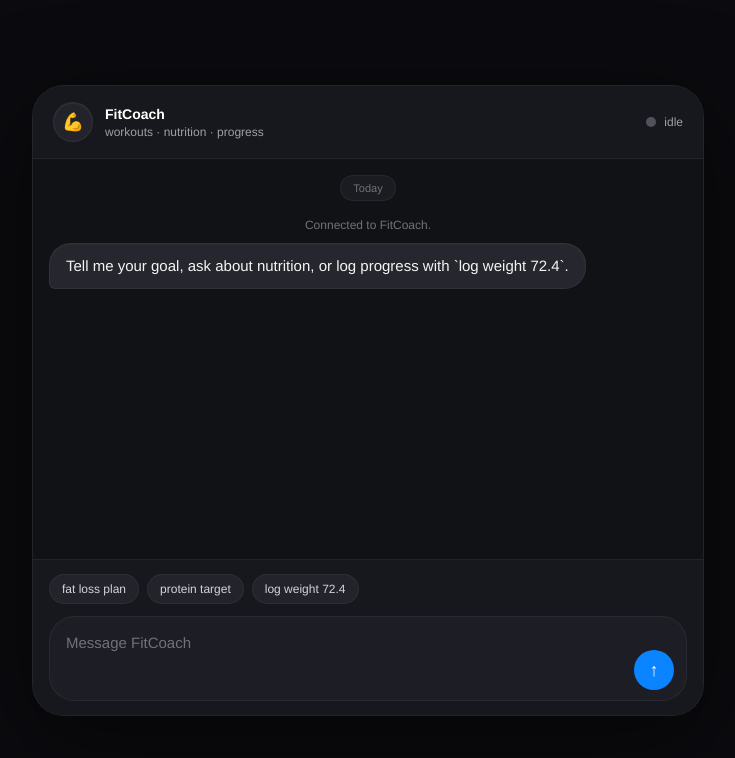
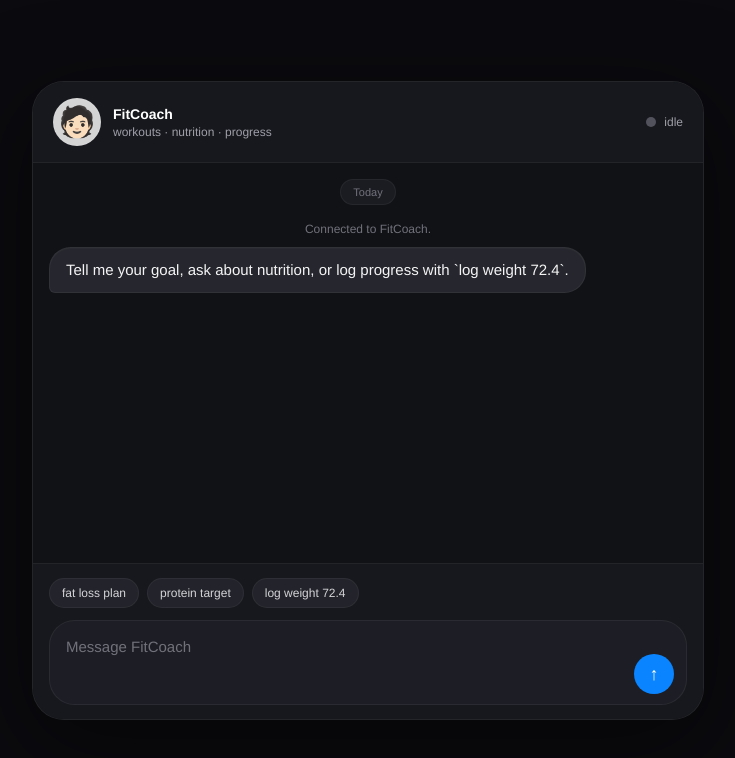
Before and after one commit to mangit955/fitness-coach-agent, a Next.js app in the folder frontend/: page / in a window 1280 px wide. Shown: the top 758 px of the page, without its empty margins (272-1007 px from the left). Built offline with nearby package versions, Linux system fonts and the light colour scheme; no server answers.

Commit message:
fix: ui updated

```diff
--- a/frontend/app/page.tsx
+++ b/frontend/app/page.tsx
@@ -147,8 +147,8 @@ export default function Home() {
           <div className="border-b border-white/5 bg-[#17181d] px-5 py-4">
             <div className="flex items-center justify-between gap-4">
               <div className="flex items-center gap-3">
-                <div className="flex h-10 w-10 items-center justify-center rounded-full border border-white/6 bg-[#23242b] text-lg shadow-[inset_0_1px_0_rgba(255,255,255,0.04)]">
-                  💪
+                <div className="flex bg-neutral-300 h-12 w-12 items-center justify-center rounded-full border border-white/6 bg-[#23242b] text-3xl shadow-[inset_0_1px_0_rgba(255,255,255,0.04)]">
+                  🧑🏻
                 </div>
                 <div>
                   <p className="text-sm font-semibold text-white">FitCoach</p>
@@ -174,7 +174,7 @@ export default function Home() {
                   <span
                     aria-label="Idle status"
                     className={`h-2.5 w-2.5 rounded-full ${
-                      isTerminalFocused ? "bg-sky-500" : "bg-zinc-600"
+                      isTerminalFocused ? "bg-emerald-500" : "bg-zinc-600"
                     }`}
                   />
                   <span className="text-xs text-zinc-400">
@@ -278,7 +278,7 @@ export default function Home() {
                 type="button"
                 onClick={() => void submitCommand()}
                 disabled={isRunning}
-                className="flex h-10 w-10 items-center justify-center rounded-full bg-[#0a84ff] text-lg text-white transition hover:bg-[#3797ff] disabled:cursor-not-allowed disabled:opacity-40"
+                className="flex cursor-pointer h-10 w-10 items-center justify-center rounded-full bg-[#0a84ff] text-lg text-white transition hover:bg-[#3797ff] disabled:cursor-not-allowed disabled:opacity-40"
               >
                 ↑
               </button>
```
